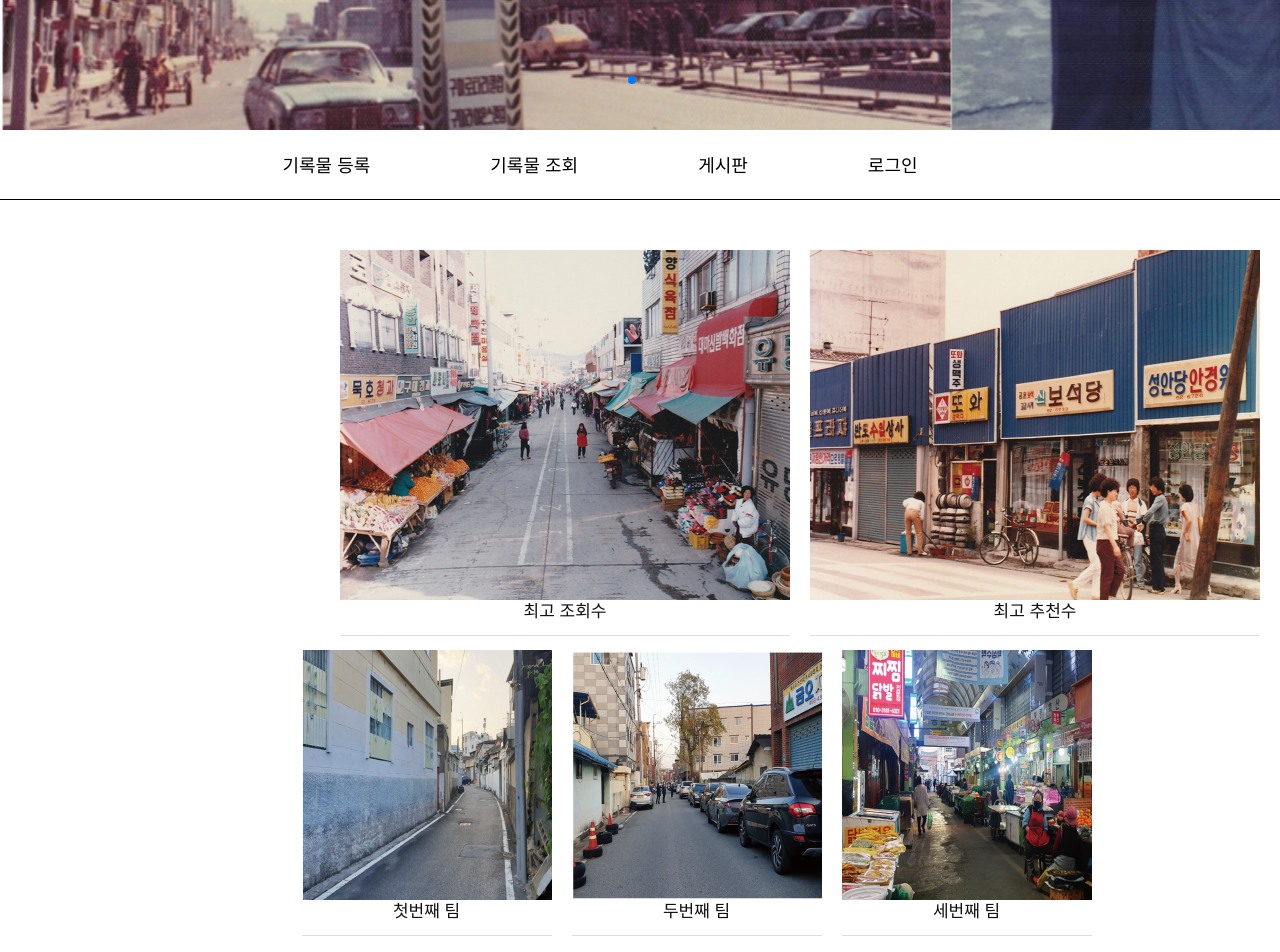
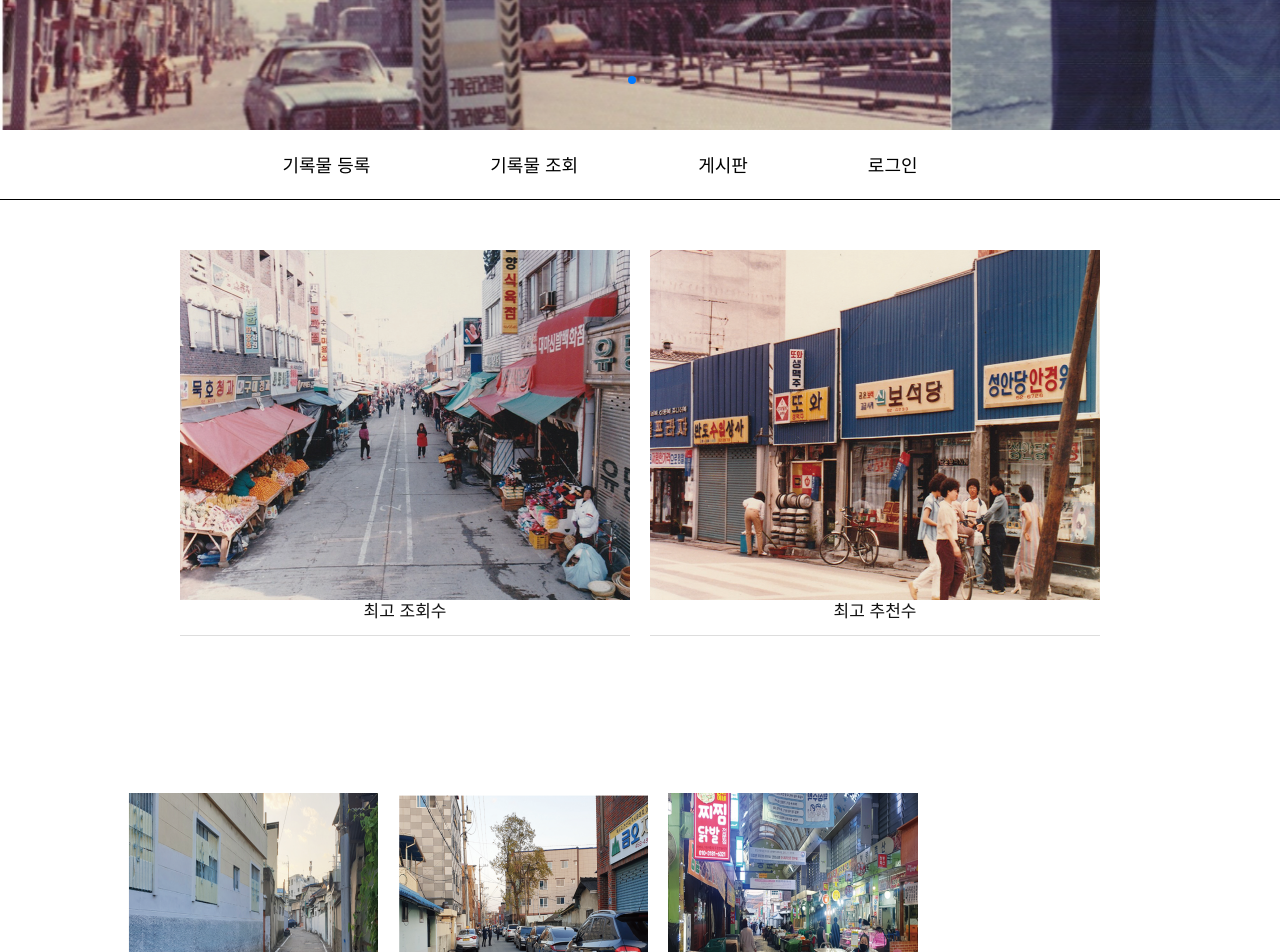
Before and after one commit to ykj33/WAP, a PHP site: page /wap/ in a window 1280 px wide; the page is wider, and only the part inside the window is pictured. Shown: the part 756-1708 px from the top of that part. Run offline with PHP 8.4, Linux system fonts and the light colour scheme.

Commit message:
20210712 inner 크기 조절 및 메인화면 ul 요소 위치 조정

```diff
--- a/css/main.css
+++ b/css/main.css
@@ -4,8 +4,10 @@ html {
 
 .inner {
     width: 80%;
-    height: 900px;
+    margin-bottom: 100px;
     background-color: #fff;
+    position: relative;
+    overflow: hidden;
 }
 
 .inner .regist-inner {
@@ -30,7 +32,7 @@ html {
     margin-left: 10px;
 }
 
-.clearfix::after {
+.inner .box1 .clearfix::after {
     content: "";
     display: block;
     clear: both;
@@ -134,20 +136,27 @@ html {
     align-items: center;
 }
 
-.box1,
-.box2 {
+.inner .box1,
+.inner .box2 {
     position: relative;
 }
 
 .box1 {
     position: absolute;
-    left: 25%;
+    display: flex;
+    justify-content: center;
+    align-items: center;
+/*left: 25%;*/
+
 }
 
 .box2 {
     position: absolute;
-    left: 22%;
-    margin-top: 300px;
+    display: flex;
+    justify-content: center;
+    align-items: center;
+    /*left: 22%;*/
+    margin-top: 25px;
 }
 
 .box1 li {
@@ -157,6 +166,10 @@ html {
     line-height: 50px;
     float: left;
     margin-top: 50px;
+
+}
+
+.box1 li:last-child {
     margin-left: 20px;
 }
 
@@ -169,7 +182,9 @@ html {
     margin-top: 150px;
     margin-left: 20px;
 }
-
+.box2 li:first-child{
+    margin-left: 0;
+}
 .box1 h2 {
     font-size: 17px;
     color: #111;
@@ -182,6 +197,10 @@ html {
     color: #111;
     border-bottom: 1px solid #ddd;
     padding-bottom: 15px;
+}
+
+.input-group-prepend {
+    width: 100%;
 }
 
 /* FOOTER */
--- a/index.html
+++ b/index.html
@@ -152,7 +152,6 @@
             </div>
         </div>
     </div>
-    </div>
     <!-- inner 끝 -->
     <!-- footer 시작 -->
     <footer>
```
Also changed, not shown: register.html (+29 -26 lines).
